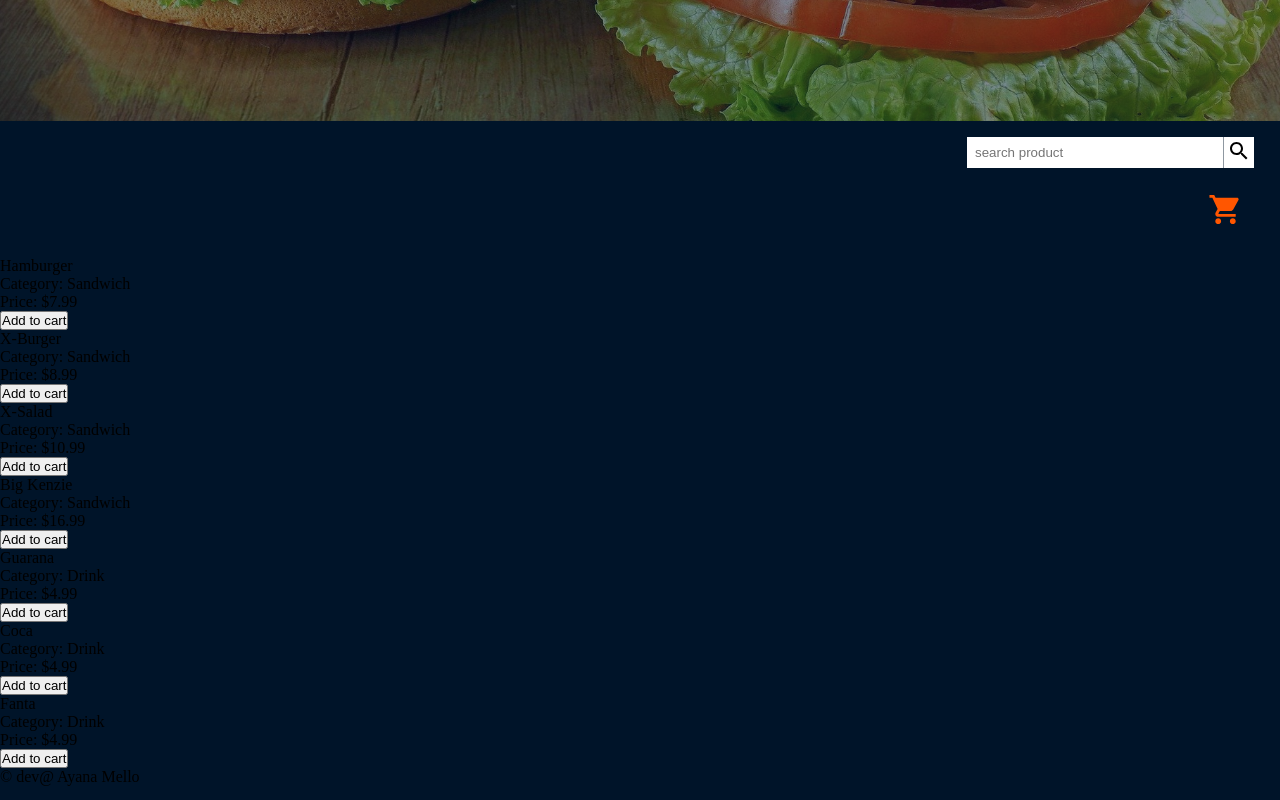
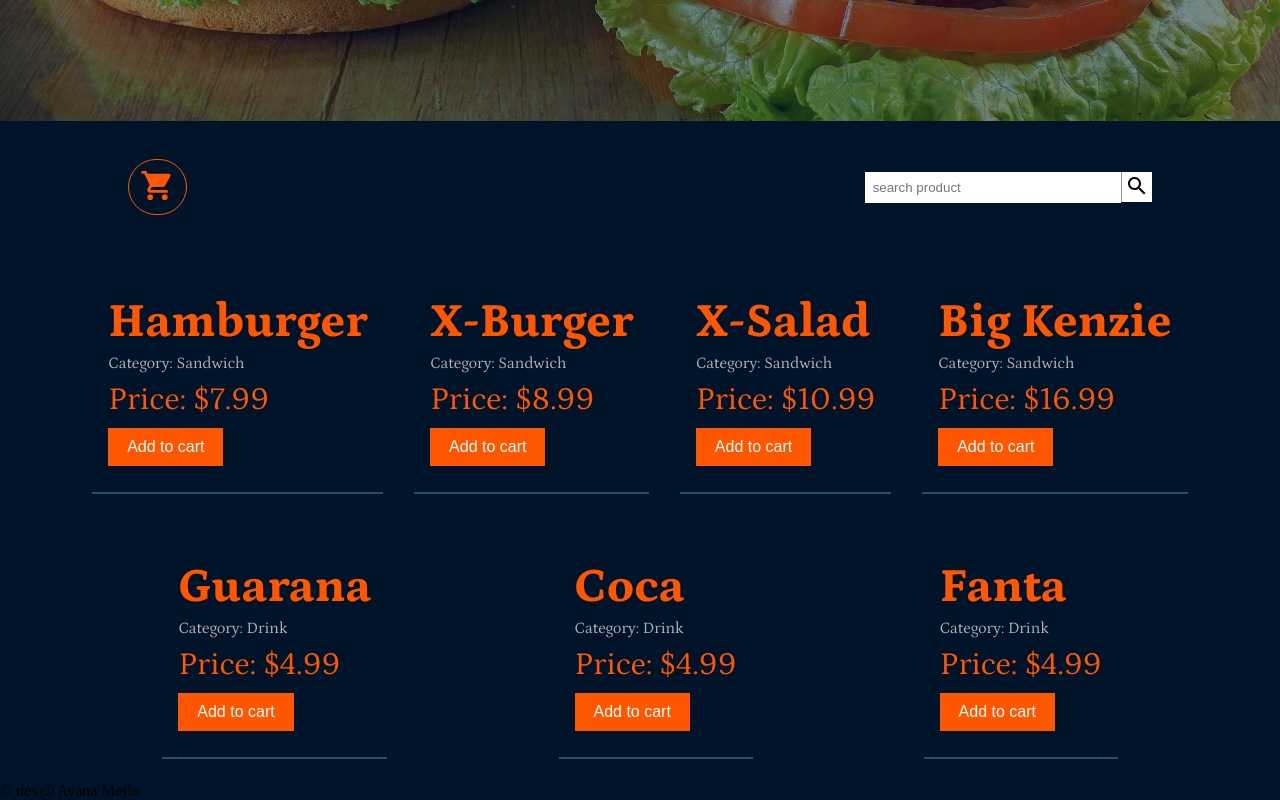
Before and after one commit to ayamello/kenzie-burger, a React (Create React App) app: page / in a window 1280 px wide. Shown: the part 653-1453 px from the top of the page. Built offline with nearby package versions, Linux system fonts and the light colour scheme.

Commit message:
Style products display

```diff
--- a/src/App.css
+++ b/src/App.css
@@ -1,7 +1,7 @@
 :root {
     --color-primaria: #001429;
     --color-secundaria: #FF5600;
-  }
+}
 
 .App-Header {
     display: flex;
@@ -42,27 +42,28 @@
     }
 
     .Tools {
-        height: 15vh;
+        width: 80%;
+        margin: 3vw auto;
+        display: flex;
+        justify-content: space-between;
+        align-items: center;
     }
 
     .Tools .BtnCart {
-        float: right;
-        margin-right: 2vw;
         padding: 0.5rem 0.7rem;
-        border: none;
+        border: 1px solid var(--color-secundaria);
         color: var(--color-secundaria);
         background-color: transparent;
         border-radius: 50px;
     }
-        .Tools .BtnCart {
+        .Tools .BtnCart:hover {
             cursor: pointer;
+            box-shadow: 0px 0px 7px 0px #324a64;
         }
 
     .Tools .SearchBar {
         display: flex;
         align-items: center;
-        justify-content: flex-end;
-        margin: 2vh 2vw;
     }
 
     .Tools .SearchBar input {
--- a/src/App.js
+++ b/src/App.js
@@ -51,15 +51,17 @@ function App() {
             </div>
 
             <div className="Tools">
+                <button className="BtnCart" type="button">
+                    <ShoppingCartIcon style={{ fontSize: 35 }} />
+                </button>
+
                 <div className="SearchBar">
                     <input type="text" placeholder="search product"
                         value={textInput}
                         onChange={(e) => setTextInput(e.target.value)} />
 
-                    <button type="button"><SearchIcon/></button>
+                    <button type="button" onClick={() => showProducts(textInput)}><SearchIcon/></button>
                 </div>
-
-                <button className="BtnCart" type="button"><ShoppingCartIcon style={{ fontSize: 35 }} /></button>
             </div>
 
             <MenuContainer products={products} handleClick={handleClick} />
--- a/src/components/MenuContainer/index.jsx
+++ b/src/components/MenuContainer/index.jsx
@@ -1,3 +1,4 @@
+import './style.css';
 import Product from "../Product";
 
 function MenuContainer({ products, handleClick }) {
--- /dev/null
+++ b/src/components/MenuContainer/style.css
@@ -0,0 +1,6 @@
+.Products {
+    display: flex;
+    flex-wrap: wrap;
+    justify-content: space-around;
+    margin: 0 6vw;
+}
--- a/src/components/Product/index.jsx
+++ b/src/components/Product/index.jsx
@@ -1,10 +1,12 @@
+import './style.css';
+
 function Product({ id, name, category, price, handleClick }) {
     return (
-        <div className="divProduct">
+        <div className="DivProduct">
              <div className="Infos">
-                <p>{name}</p>
+                <h3>{name}</h3>
                 <p>Category: {category}</p>
-                <p>Price: ${price}</p>
+                <span>Price: ${price}</span>
             </div>
 
             <div className="BtnAddCart">
--- /dev/null
+++ b/src/components/Product/style.css
@@ -0,0 +1,45 @@
+:root {
+    --color-primaria: #001429;
+    --color-secundaria: #FF5600;
+}
+
+.DivProduct {
+    font-family: 'Petrona';
+    padding: 1em;
+    margin: 2vw 0;
+    box-shadow: 0px 2px 0px 0px #324a64;
+}
+    .DivProduct:hover {
+        cursor: pointer;
+        box-shadow: 2px 2px 7px 0px #324a64;
+    }
+    .DivProduct .Infos h3 {
+        color: var(--color-secundaria);
+        font-size: 3em;
+    }
+
+    .DivProduct .Infos p {
+        color: #B1B1B1;
+        font-size: 1em;
+        margin: 5px 0;
+    }
+
+    .DivProduct .Infos span {
+        display: block;
+        margin-top: 10px;
+        font-size: 2em;
+        color: var(--color-secundaria);
+    }
+
+.DivProduct .BtnAddCart button {
+    width: 9vw;
+    padding: 10px;
+    margin: 10px 0;
+    border: none;
+    font-size: 1em;
+    color: #fff;
+    background-color: var(--color-secundaria);
+}
+    .DivProduct .BtnAddCart button:hover {
+        cursor: pointer;
+    }
```
